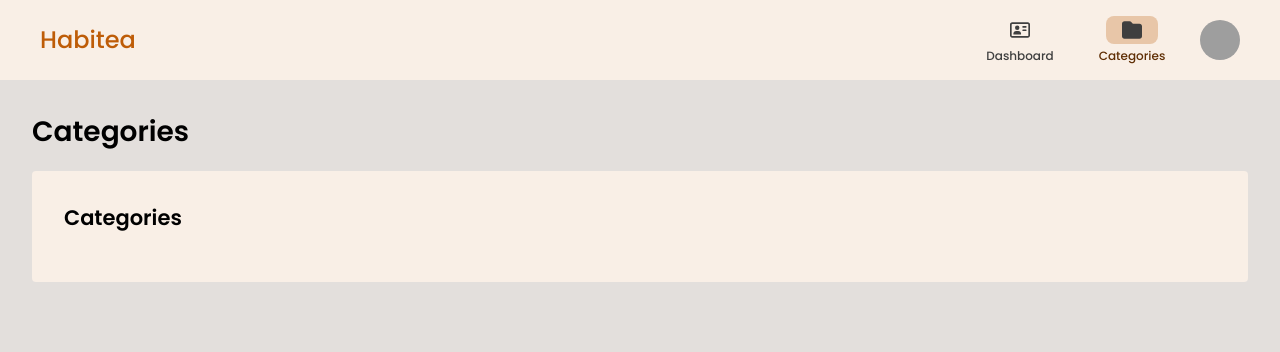
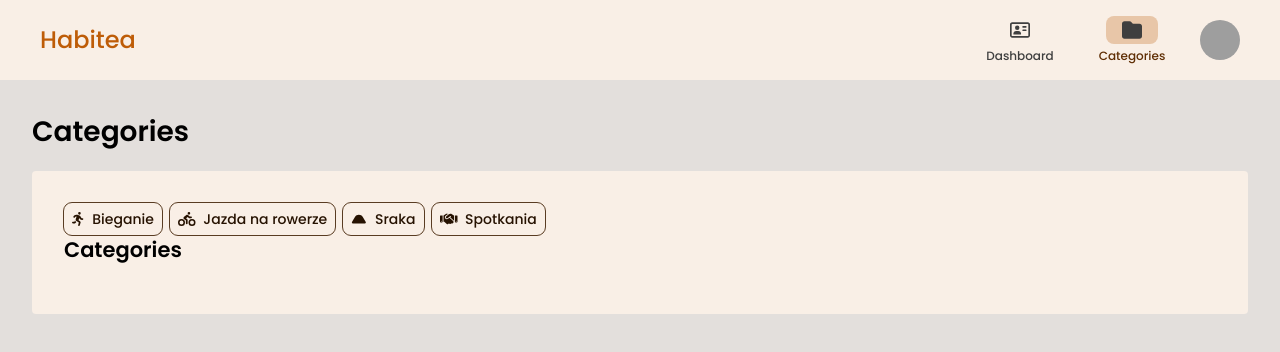
Before and after one commit to habiteam/habitea, a Next.js app: page /app/categories in a window 1280 px wide. Shown: the top 352 px of the page. Built offline with nearby package versions, Linux system fonts and the light colour scheme; grey boxes are pictures that could not be loaded.

Commit message:
feat: chip

```diff
--- /dev/null
+++ b/common/components/Chip/Chip.module.scss
@@ -0,0 +1,27 @@
+@import '../../../styles/colors.module.scss';
+
+.chip {
+  max-width: 360px;
+  width: max-content;
+  padding: 6px 8px;
+  font-size: 1.4rem;
+  line-height: 1.43;
+  font-weight: 500;
+  border-radius: 8px;
+  display: flex;
+  align-items: center;
+  gap: 8px;
+
+  span {
+    white-space: nowrap;
+    overflow: hidden;
+    text-overflow: ellipsis;
+  }
+
+  @each $name, $color in $colors-map {
+    &--#{$name} {
+      color: mix($color, #000, 20%);
+      outline: 1px solid mix($color, #2e2e2e, 30%);
+    }
+  }
+}
--- /dev/null
+++ b/common/components/Chip/Chip.tsx
@@ -0,0 +1,26 @@
+import React from 'react';
+import classNames from 'classnames';
+import { FontAwesomeIcon } from '@fortawesome/react-fontawesome';
+import { IconDefinition } from '@fortawesome/fontawesome-svg-core';
+import styles from './Chip.module.scss';
+import { Color } from '../../constants/Color';
+
+export interface ChipPropSchema {
+  text: string;
+  color?: Color;
+  icon?: IconDefinition;
+}
+
+export default function Chip(props: ChipPropSchema) {
+  return (
+    <div
+      className={classNames(
+        styles.chip,
+        styles[`chip--${props.color ?? 'default'}`],
+      )}
+    >
+      {props.icon && <FontAwesomeIcon icon={props.icon}></FontAwesomeIcon>}
+      <span>{props.text}</span>
+    </div>
+  );
+}
--- a/components/CategoriesLayout/CategoriesLayout.module.scss
+++ b/components/CategoriesLayout/CategoriesLayout.module.scss
@@ -10,4 +10,10 @@
     border-radius: 4px;
     background-color: mix($color-primary, #fff, 10%);
   }
+
+  .categories-list {
+    display: flex;
+    flex-wrap: wrap;
+    gap: 8px;
+  }
 }
--- a/components/CategoriesLayout/CategoriesLayout.tsx
+++ b/components/CategoriesLayout/CategoriesLayout.tsx
@@ -1,4 +1,11 @@
+import {
+  faHandshake,
+  faMound,
+  faPersonBiking,
+  faPersonRunning,
+} from '@fortawesome/free-solid-svg-icons';
 import React, { ReactElement } from 'react';
+import Chip from '../../common/components/Chip/Chip';
 import { getAppLayout } from '../AppLayout/AppLayout';
 import styles from './CategoriesLayout.module.scss';
 
@@ -11,7 +18,16 @@ export default function CategoriesLayout(props: AppLayoutProps) {
     <div className={styles.layout}>
       <h1>Categories</h1>
       <div className={styles['categories-wrapper']}>
-        <div className={styles['categories-list']}></div>
+        <div className={styles['categories-list']}>
+          <Chip text="Bieganie" icon={faPersonRunning} color="primary"></Chip>
+          <Chip
+            text="Jazda na rowerze"
+            icon={faPersonBiking}
+            color="primary"
+          ></Chip>
+          <Chip text="Sraka" icon={faMound} color="primary"></Chip>
+          <Chip text="Spotkania" icon={faHandshake} color="primary"></Chip>
+        </div>
         <div>{props.children}</div>
       </div>
     </div>
```
